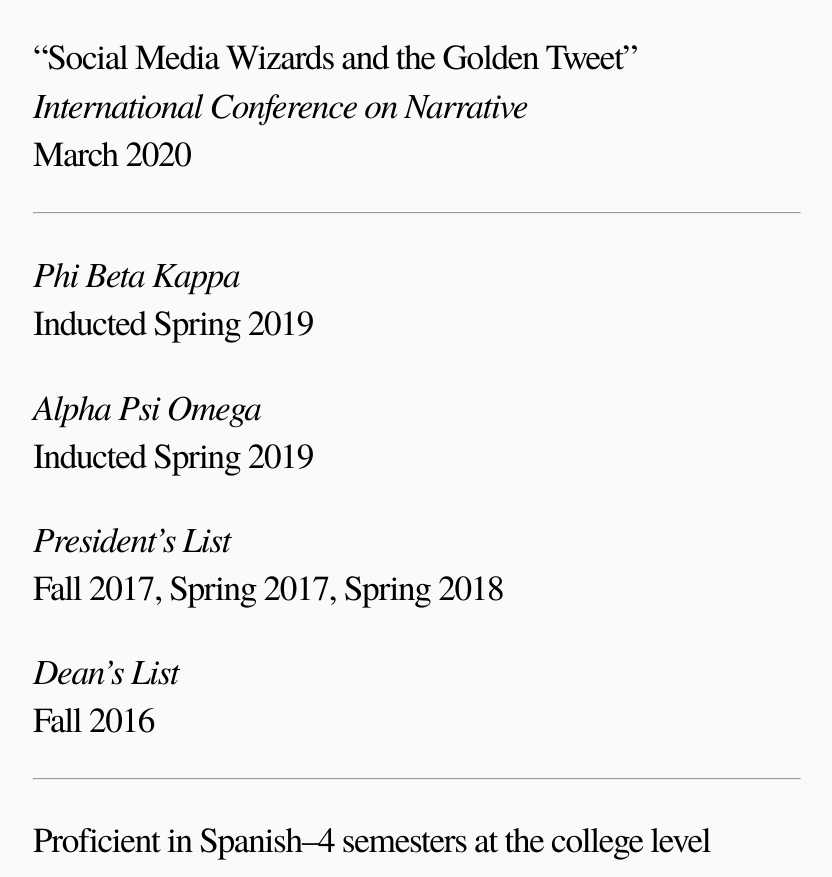
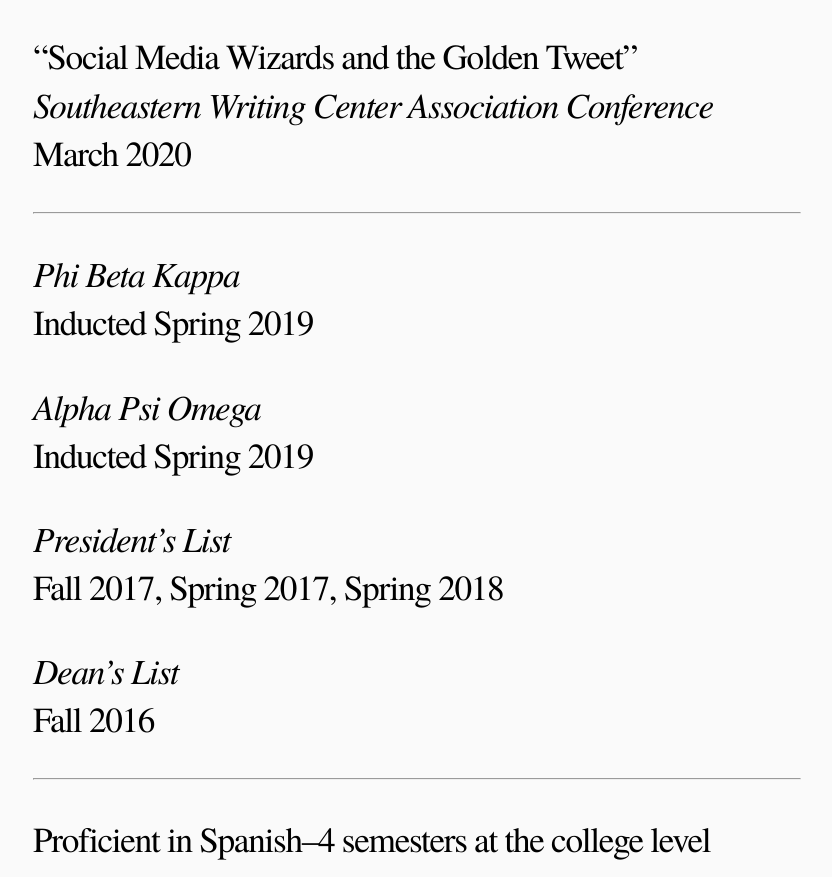
Before and after one commit to elijahbeaton/juliana, a plain HTML site: page index.html in a window 1280 px wide. Shown: the part 2917-3794 px from the top of the page, without its empty margins (31-863 px from the left). Drawn offline with Linux system fonts and the light colour scheme.

Commit message:
Update index.html

```diff
--- a/index.html
+++ b/index.html
@@ -82,7 +82,7 @@
       May 2021</p>
 
       <p>“Social Media Wizards and the Golden Tweet”<br/>
-      <em>International Conference on Narrative</em><br/>
+      <em>Southeastern Writing Center Association Conference</em><br/>
       March 2020</p>
 
       <hr/>
```
